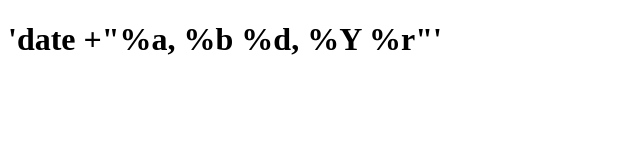
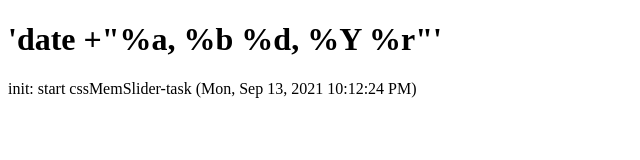
Before and after one commit to Hopechka/timestamp-name, a plain HTML site: page index.html in a window 1280 px wide. Shown: the whole page, without its empty margins (0-640 px from the left). Drawn offline with Linux system fonts and the light colour scheme.

Commit message:
main (Fri, May 06, 2022 11:48:45 AM): docs: try get my format

```diff
--- a/index.html
+++ b/index.html
@@ -8,6 +8,7 @@
   </head>
   <body>
     <h1>'date +"%a, %b %d, %Y %r"'</h1>
+    <p>init: start cssMemSlider-task (Mon, Sep 13, 2021 10:12:24 PM)</p>
     <script></script>
   </body>
 </html>
```
